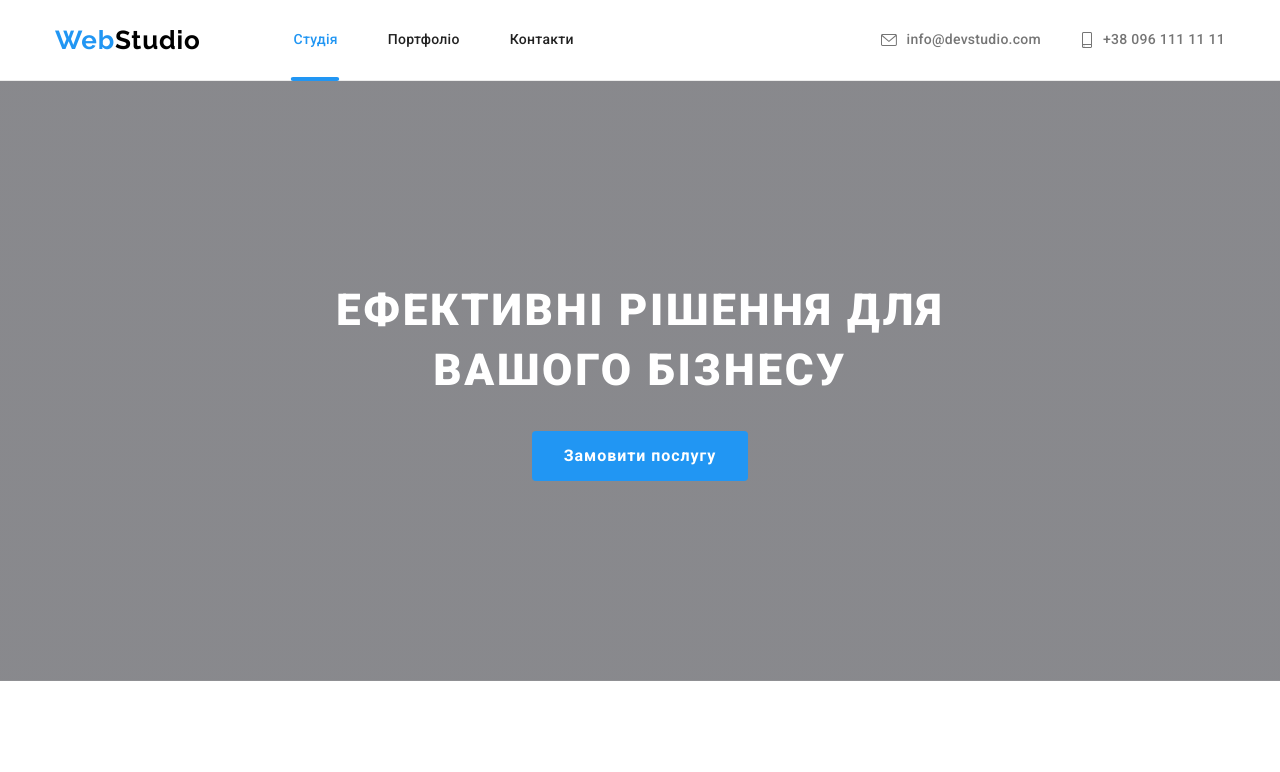
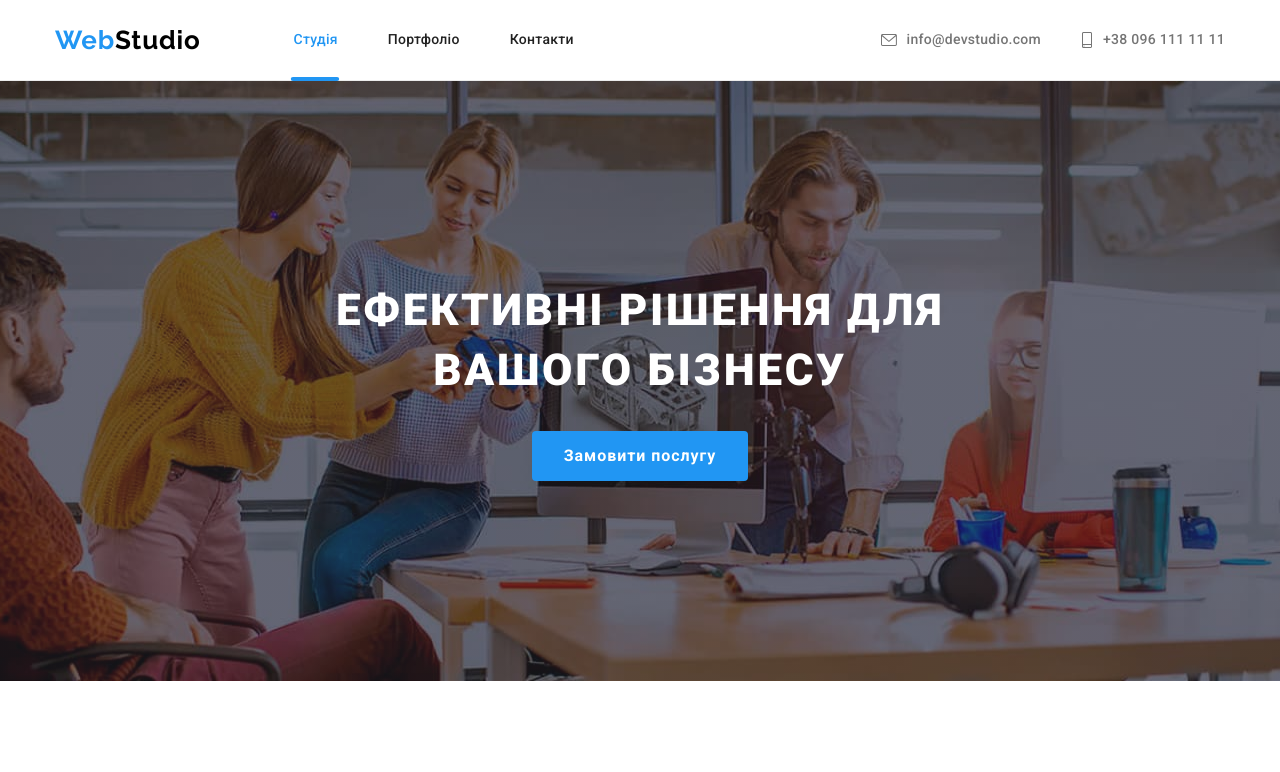
Before and after one commit to Oleksandr-Kharkiv/goit-markup-hw-08, a plain HTML site: page index.html in a window 1280 px wide. Shown: the top 772 px of the page. Drawn offline with nearby package versions, Linux system fonts and the light colour scheme; files that its build step writes are made by us from their sources.

Commit message:
hero-done)

```diff
--- a/sass/components/_hero.scss
+++ b/sass/components/_hero.scss
@@ -60,26 +60,26 @@
   margin-right: auto;
   max-width: 100%;
   height: auto;
-  background-image: var(--gra), url(./images/hero-img-mobile.jpg);
+  background-image: var(--gra), url(../images/hero-img-mobile.jpg);
   background-repeat: no-repeat;
   background-size: cover;
   background-position: center;
     @include retina {
-        background-image: var(--gra), url(./images/hero-img-mobile@2x.jpg);
+        background-image: var(--gra), url(../images/hero-img-mobile@2x.jpg);
       }
 
   @media screen and (min-width: 481px) {
     max-width: 768px;
-    background-image: var(--gra), url(./images/hero-img-tablet.jpg);
+    background-image: var(--gra), url(../images/hero-img-tablet.jpg);
       @include retina {
-          background-image: var(--gra), url(./images/hero-img-tablet@2x.jpg);
+          background-image: var(--gra), url(../images/hero-img-tablet@2x.jpg);
         }
   }
   @media screen and (min-width: 769px) {
     max-width: 1600px;
-    background-image: var(--gra), url(./images/hero-img-desktop.jpg);
+    background-image: var(--gra), url(../images/hero-img-desktop.jpg);
       @include retina {
-          background-image: var(--gra), url(./images/hero-img-desktop@2x.jpg);
+          background-image: var(--gra), url(../images/hero-img-desktop@2x.jpg);
         }
   }
 }
```
